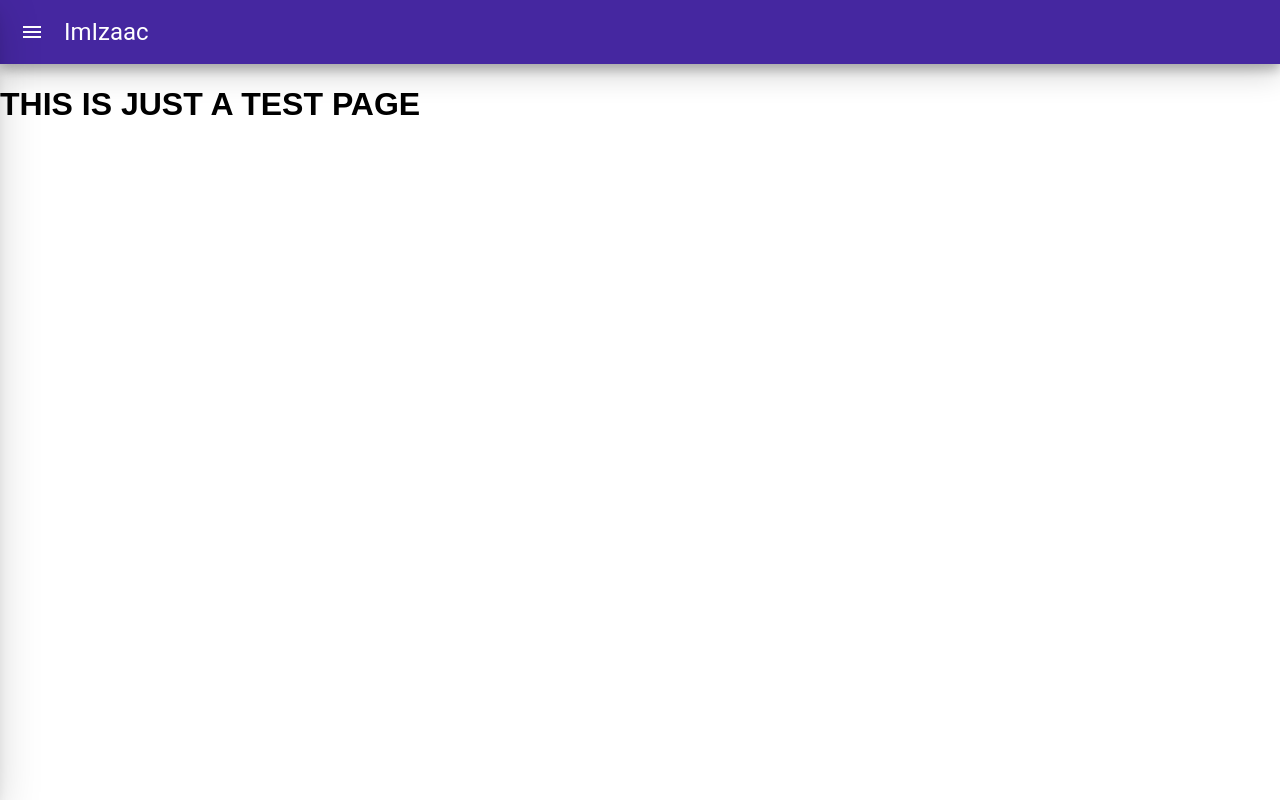
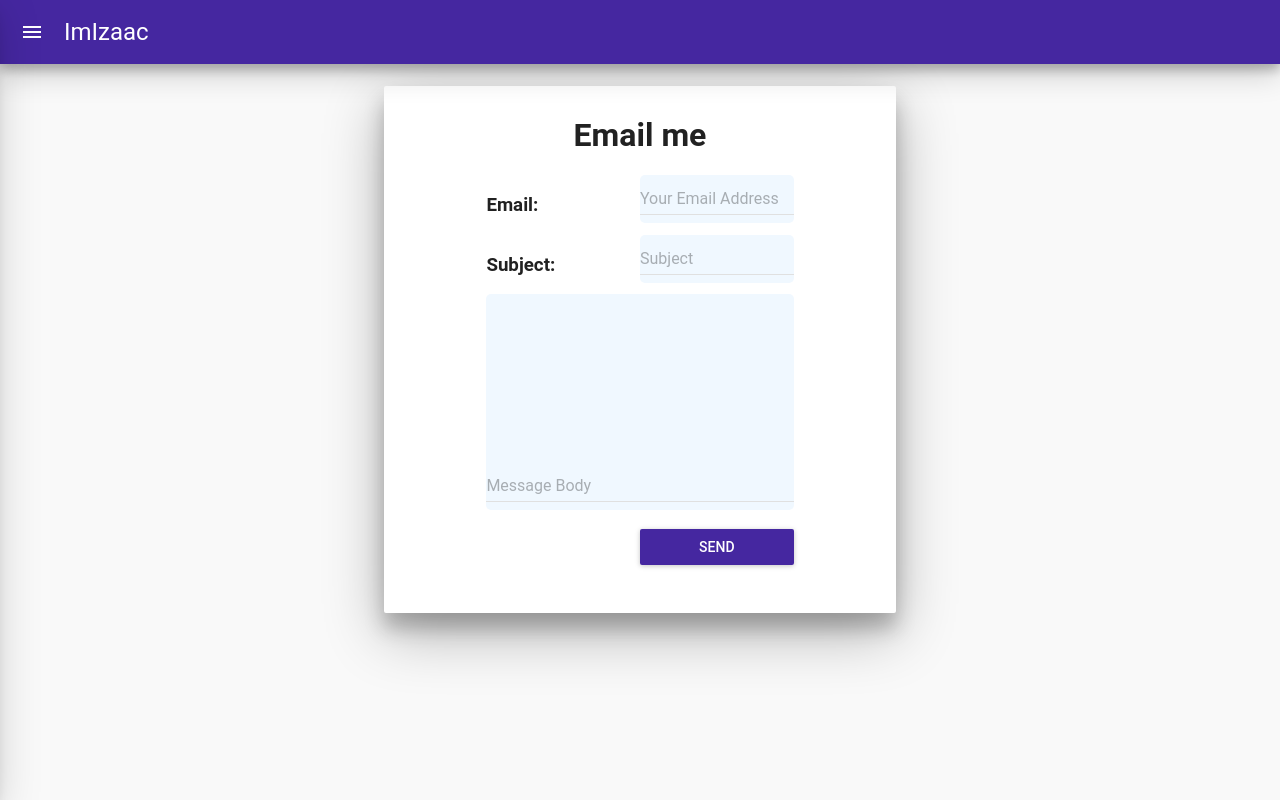
Before and after one commit to 0awful/imizaac.com, a React (Create React App) app: page /inquiries in a window 1280 px wide. Built offline with nearby package versions, Linux system fonts and the light colour scheme.

Commit message:
Build inquires card, put some text on home and social

```diff
--- a/src/App.css
+++ b/src/App.css
@@ -1,5 +1,9 @@
 * {
   box-sizing: border-box;
+}
+
+body {
+  background-color: #f9f9f9;
 }
 
 #projectGrid {
@@ -29,3 +33,31 @@
     grid-template-columns: repeat(1, 400px);
   }
 }
+
+#SocialGrid {
+  width: 100%;
+  height: 100%;
+  align-items: center;
+  justify-content: center;
+  display: grid;
+  grid-column-gap: 3%;
+  grid-row-gap: 15px;
+
+  grid-template-columns: repeat(3, 400px);
+}
+
+@media (max-width: 1800px) {
+  #SocialGrid {
+    grid-template-columns: repeat(3, 400px);
+  }
+}
+@media (max-width: 1300px) {
+  #SocialGrid {
+    grid-template-columns: repeat(2, 400px);
+  }
+}
+@media (max-width: 900px) {
+  #SocialGrid {
+    grid-template-columns: repeat(1, 400px);
+  }
+}
--- a/src/Home.jsx
+++ b/src/Home.jsx
@@ -1,8 +1,20 @@
 import React from 'react';
 
+const homeTextStyle = {
+  position: 'absolute',
+  marginRight: '50%',
+  marginLeft: '50%',
+  top: '30%',
+  fontSize: '64px'
+};
+
+const holderDiv = {
+  width: '100vf'
+};
+
 const Home = () => (
-  // FIXME: THIS IS JUST A TEST
-  <h1>THIS IS JUST A TEST PAGE</h1>
+  <div style={holderDiv}>
+    <h1 style={homeTextStyle}>Hey, I'm Izaac</h1>
+  </div>
 );
-
 export default Home;
--- a/src/Inquiries.jsx
+++ b/src/Inquiries.jsx
@@ -1,8 +1,75 @@
 import React from 'react';
+import Paper from 'material-ui/Paper';
+import TextField from 'material-ui/TextField';
+import RaisedButton from 'material-ui/RaisedButton';
 
-const Inquiries = () => (
-  // FIXME: THIS IS JUST A TEST
-  <h1>THIS IS JUST A TEST PAGE</h1>
+const paperStyle = {
+  height: '110%'
+};
+
+const containerStyle = {
+  display: 'grid',
+  marginLeft: '30%',
+  marginRight: '30%',
+  gridTemplateColumns: '1'
+};
+
+const contactStyle = {
+  display: 'grid',
+  marginLeft: '20%',
+  marginRight: '20%',
+  gridTemplateColumns: 'repeat(2,1fr)',
+  gritTemplateRows: 6
+};
+
+const textFieldStyles = {
+  borderRadius: '5px',
+  backgroundColor: '#F0F8FF'
+};
+
+let bodyFieldStyles = {
+  borderRadius: '5px',
+  backgroundColor: '#F0F8FF',
+  gridColumnStart: '1',
+  gridColumnEnd: '3'
+};
+
+let buttonStyle = {
+  gridColumnStart: 2,
+  gridRowStart: 5
+};
+
+const InquiriesCard = () => (
+  <div id="container" style={containerStyle}>
+    <Paper style={paperStyle} zDepth={5}>
+      <h1 style={{ textAlign: 'center', marginTop: '30px' }}>Email me</h1>
+      <div id="contactGrid" style={contactStyle}>
+        <h3>Email:</h3>
+        <TextField
+          hintText="Your Email Address"
+          style={textFieldStyles}
+          fullWidth={true}
+        />
+        <h3>Subject:</h3>
+        <TextField
+          hintText="Subject"
+          style={textFieldStyles}
+          fullWidth={true}
+        />
+
+        <TextField
+          hintText="Message Body"
+          id="messageBody"
+          style={bodyFieldStyles}
+          fullWidth={true}
+          multiLine={true}
+          rows={8}
+        />
+        <br />
+        <RaisedButton label="Send" primary={true} style={buttonStyle} />
+      </div>
+    </Paper>
+  </div>
 );
 
-export default Inquiries;
+export default InquiriesCard;
--- a/src/Social.jsx
+++ b/src/Social.jsx
@@ -1,8 +1,12 @@
 import React from 'react';
+import SocialCard from './SocialCard';
 
 const Social = () => (
-  // FIXME: THIS IS JUST A TEST
-  <h1>THIS IS JUST A TEST PAGE</h1>
+  <div id="SocialGrid">
+    <SocialCard title="Github" url="https://github.com/ImIzaac" />
+    <SocialCard title="LinkedIn" url="https://linkedin.com/in/ImIzaac" />
+    <SocialCard title="Facebook" url="https://facebook.com/iwilkowski" />
+  </div>
 );
 
 export default Social;
--- /dev/null
+++ b/src/SocialCard.jsx
@@ -0,0 +1,56 @@
+import React from 'react';
+import { Card, CardMedia, CardTitle, CardText } from 'material-ui/Card';
+import RaisedButton from 'material-ui/RaisedButton';
+import { Toolbar, ToolbarGroup } from 'material-ui/Toolbar';
+
+const cardStyles = {
+  position: 'relative',
+
+  minWidth: '400px',
+  maxWidth: '32%',
+  minHeight: '500px',
+  maxHeight: '500px',
+
+  marginBottom: '15px'
+};
+
+const toolbarStyles = {
+  position: 'absolute',
+  bottom: '0',
+  left: '0',
+  width: '100%',
+  justifyContent: 'flex-start'
+};
+
+const groupStyles = {
+  width: '27%',
+  marginLeft: '.5%',
+  marginRight: '2%',
+  padding: '0px'
+};
+
+const SocialCard = props => {
+  return (
+    <Card style={cardStyles} zDepth={2}>
+      <CardTitle title={props.title} />
+
+      <CardMedia />
+      <CardText>
+        <Toolbar style={toolbarStyles}>
+          <ToolbarGroup firstChild={true} lastChild={true} style={groupStyles}>
+            <RaisedButton
+              label="Visit"
+              primary={true}
+              fullWidth={true}
+              onClick={() => {
+                window.location.href = props.url;
+              }}
+            />
+          </ToolbarGroup>
+        </Toolbar>
+      </CardText>
+    </Card>
+  );
+};
+
+export default SocialCard;
```
